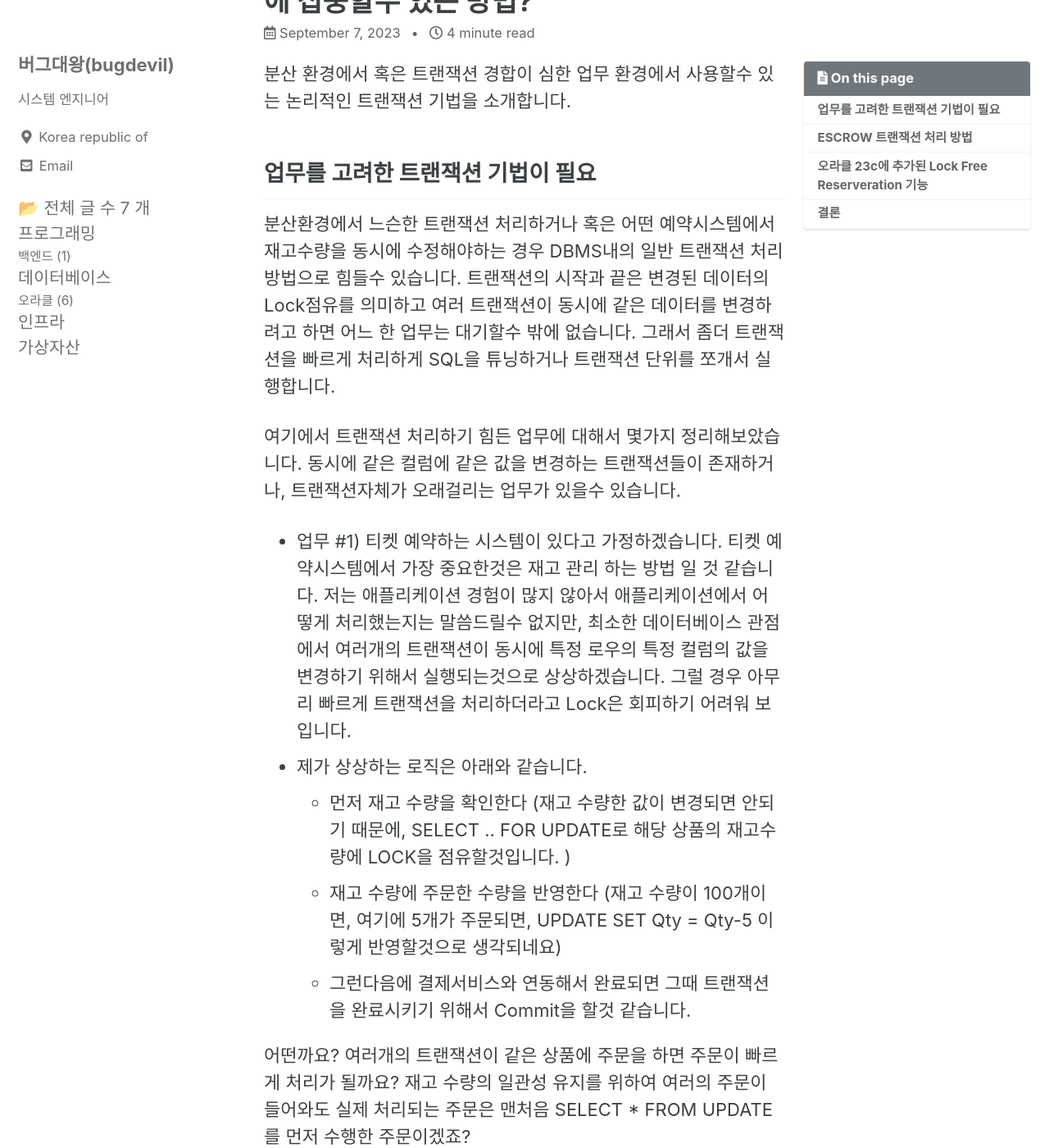
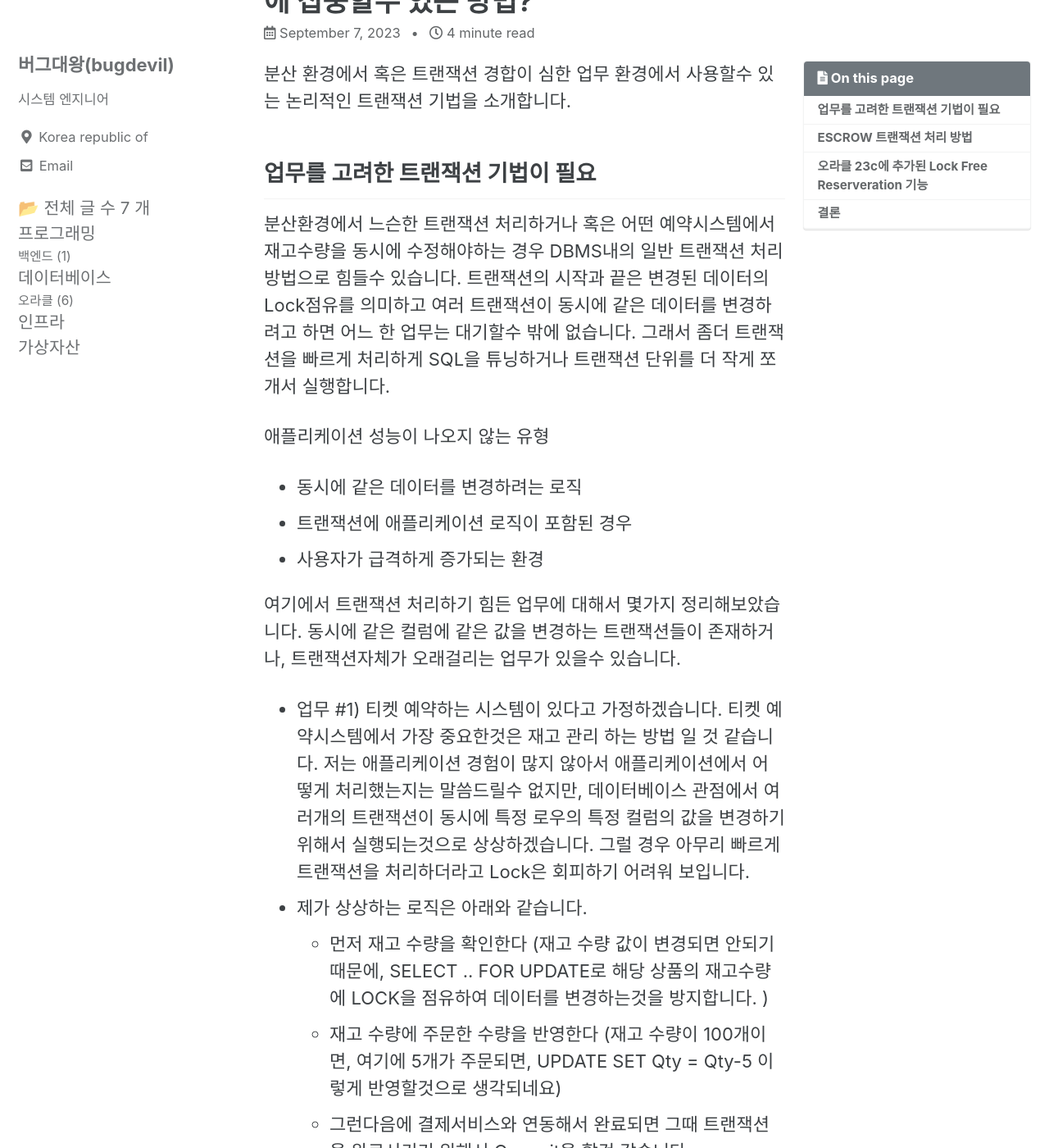
Before and after one commit to kosate/kosate.github.io, a Jekyll site: the page built from _posts/2023-09-07-how-to-proceed-with-escrow-transaction.md, in a window 1280 px wide and 1400 px high, scrolled down 228 px. Shown: the whole window at 82% size. Built offline with Jekyll 4.4.1, drawn with Linux system fonts in a browser that asks for light colours; cached includes are drawn as plain includes; a script that is not in the unit is left out; comment, search, counter and statistics services are not loaded; some of the changed text lies outside the part shown.

Commit message:
modify typo

```diff
--- a/_posts/2023-09-07-how-to-proceed-with-escrow-transaction.md
+++ b/_posts/2023-09-07-how-to-proceed-with-escrow-transaction.md
@@ -18,20 +18,25 @@
 
 분산환경에서 느슨한 트랜잭션 처리하거나 혹은 어떤 예약시스템에서 재고수량을 동시에 수정해야하는 경우 DBMS내의 일반 트랜잭션 처리방법으로 힘들수 있습니다.
 트랜잭션의 시작과 끝은 변경된 데이터의 Lock점유를 의미하고 여러 트랜잭션이 동시에 같은 데이터를 변경하려고 하면 어느 한 업무는 대기할수 밖에 없습니다.
-그래서 좀더 트랜잭션을 빠르게 처리하게 SQL을 튜닝하거나 트랜잭션 단위를 쪼개서 실행합니다.
+그래서 좀더 트랜잭션을 빠르게 처리하게 SQL을 튜닝하거나 트랜잭션 단위를 더 작게 쪼개서 실행합니다.
+
+애플리케이션 성능이 나오지 않는 유형
+- 동시에 같은 데이터를 변경하려는 로직
+- 트랜잭션에 애플리케이션 로직이 포함된 경우
+- 사용자가 급격하게 증가되는 환경
 
 여기에서 트랜잭션 처리하기 힘든 업무에 대해서 몇가지 정리해보았습니다.
 동시에 같은 컬럼에 같은 값을 변경하는 트랜잭션들이 존재하거나, 트랜잭션자체가 오래걸리는 업무가 있을수 있습니다.
 
-- 업무 #1) 티켓 예약하는 시스템이 있다고 가정하겠습니다. 티켓 예약시스템에서 가장 중요한것은 재고 관리 하는 방법 일 것 같습니다. 저는 애플리케이션 경험이 많지 않아서 애플리케이션에서 어떻게 처리했는지는 말씀드릴수 없지만, 최소한 데이터베이스 관점에서 여러개의 트랜잭션이 동시에 특정 로우의 특정 컬럼의 값을 변경하기 위해서 실행되는것으로 상상하겠습니다.
+- 업무 #1) 티켓 예약하는 시스템이 있다고 가정하겠습니다. 티켓 예약시스템에서 가장 중요한것은 재고 관리 하는 방법 일 것 같습니다. 저는 애플리케이션 경험이 많지 않아서 애플리케이션에서 어떻게 처리했는지는 말씀드릴수 없지만, 데이터베이스 관점에서 여러개의 트랜잭션이 동시에 특정 로우의 특정 컬럼의 값을 변경하기 위해서 실행되는것으로 상상하겠습니다.
 그럴 경우 아무리 빠르게 트랜잭션을 처리하더라고 Lock은 회피하기 어려워 보입니다.
 - 제가 상상하는 로직은 아래와 같습니다.
-  - 먼저 재고 수량을 확인한다 (재고 수량한 값이 변경되면 안되기 때문에, SELECT .. FOR UPDATE로 해당 상품의 재고수량에 LOCK을 점유할것입니다. )
+  - 먼저 재고 수량을 확인한다 (재고 수량 값이 변경되면 안되기 때문에, SELECT .. FOR UPDATE로 해당 상품의 재고수량에 LOCK을 점유하여 데이터를 변경하는것을 방지합니다. )
   - 재고 수량에 주문한 수량을 반영한다 (재고 수량이 100개이면, 여기에 5개가 주문되면, UPDATE SET Qty = Qty-5 이렇게 반영할것으로 생각되네요)
   - 그런다음에 결제서비스와 연동해서 완료되면 그때 트랜잭션을 완료시키기 위해서 Commit을 할것 같습니다.
 
-어떤까요? 여러개의 트랜잭션이 같은 상품에 주문을 하면 주문이 빠르게 처리가 될까요?
-재고 수량의 일관성 유지를 위하여 여러의 주문이 들어와도 실제 처리되는 주문은 맨처음 SELECT * FROM UPDATE를 먼저 수행한 주문이겠죠?
+어떤까요? 여러개의 트랜잭션이 동시에 같은 상품에 주문을 하면 주문이 빠르게 처리가 될까요?
+재고 수량의 일관성 유지를 위하여 여러개의 주문이 동시에 들어와도 실제 처리되는 주문은 맨처음 SELECT * FROM UPDATE으로 LOCK선점한 주문일것입니다.
 
 - 업무 #2) MSA 환경에서 트랜잭션을 처리하기 위해서 SAGA 패턴을 사용했습니다. 주문업무는 내부적으로 재고서비스, 배송서비스, 결제서비스와 연결이 되어 있습니다.
 - 제가 상상하는 로직은 아래와 같습니다.
@@ -45,7 +50,7 @@
 분산된 환경에서는 서비스별로 분리가 되어 있기때문에 트랜잭션 처리가 어렵습니다. 혹여나 그중 하나의 서비스가 문제 생기면 트랜잭션을 Rollback을 해주는 보상로직이 필요합니다.(rollback하기 전까지 해당 데이터에 LOCK점유된 상태로 유지되고 있습니다.)
 그런데 보상로직이 수행되다가 stuck이 되었습니다. 무응답입니다. 그럼 영영 새로운주문은 처리 되지 않을것입니다. 왜냐하면 재고서비스에서 아직 살아 있는 트랜잭션이 다른 트랜잭션에서 데이터변경을 막고 있을것이기 때문입니다.
 
-간단하게 위 사례를 통해서 DBMS에서 일반적으로 사용하는 트랜잭션 처리방식으로는 업무특성을 고려했을때 처리하기 힘든것을 확인했습니다.
+위에 말씀드린 두가지 업무에서 어떻게 트랜잭션을 처리하면 좋을까요?
 
 ## ESCROW 트랜잭션 처리 방법
 
@@ -64,14 +69,14 @@
 - 트랜재션 처리 방법의 비교
   - 전통적인 트랜잭션 처리 방법
     - 설명 : 트랜잭션이 완료되기 전까지는 다른 트랜잭션에서는 해당 컬럼의 값을 변경하지 못하고 대기해야합니다.
-    - 동작방식 : update구문이 실행되면 해당 row에 Lock을 점유합니다., row에 실제 변경된 값으로 변경하고 변경전의 row정보는 undo에 저장합니다.(추후 트랜잭션 rollback을 위해 사용됨). 이러한 방식이 DBMS에 의해서 동작하는 일반방식이며 row값을 변경했으므로 트랜잭션이 완료되기 전까지는 계속 Lock을 점유한 상태로 유지합니다. 다른 트랜잭션에서 동일한 row의 값을 변경하려고 하면 lock점유를 위하여 대기해야합니다.
+    - 동작방식 : update구문이 실행되면 해당 row에 Lock을 점유합니다. row에 실제 변경된 값으로 변경하고 변경전의 row정보는 undo에 저장합니다.(추후 트랜잭션 rollback을 위해 사용됨). 이러한 방식이 DBMS에 의해서 동작하는 일반방식이며 row값을 변경했으므로 트랜잭션이 완료되기 전까지는 계속 Lock을 점유한 상태로 유지합니다. 다른 트랜잭션에서 동일한 row의 값을 변경하려고 하면 lock점유를 위하여 대기해야합니다.
     - 고려사항 : 트랜잭션이 길게 유지될 경우 문제가 될수 있습니다. 동일한 row에 업데이트하는 트랜잭션이 발생되면 해당 트랜잭션은 LOCK이 발생되므로 업무가 원활하게 처리 안될수 있습니다. 대부분의 일반적인 상황에서는 동일한 row을 변경하지 않도록 업무에서 제어합니다.
   - ESCROW 트랜잭션 처리 방법
     - 설명 : 같은 row의 특정 컬럼에 동시에 여러 사용자가 변경이 가능(lock free)
     - 동작방식 : update 구문이 실행되면 해당 row에 Lock을 점유하고 해당 row에 값을 변경하는것이 아니라 journal 테이블에 변경요청한 데이터를 추가합니다. 해당 row에 값을 변경한것이 아니므로 Lock을 점유하지 않습니다. 다른 트랜잭션에서는 동일한 row에 값을 변경하여도 동일하게 lock을 점유하지 않고 동작합니다. 트랜잭션이 commit되는 순간에 해당 row에 데이터가 반영합니다.
-    - 고려사항 : 트랜잭션을 오래 유지하여도 Lock 경함이 발생되지 않습니다. 그러나 특정 row의 값이 변경될수 있는 범위를 지정할 필요가 있습니다(예로 티켓예약을 하는데 재고가 없으면 안되는 업무있기 때문입니다.). 컬럼의 제약조건을 파악할때 jornal 테이블에 있는 데이터와 현재 row의 데이터를 sum하여 계산하도록 로직이 추가해야합니다. 전통적인 트랜잭션 처리에 비해서 내부 처리하는 SQL 개수가 많아지므로(journal 테이블관리, 현재 값을 계산하는 로직 수행) 단일 트랜잭션 속도는 저하될수 있습니다.
+    - 고려사항 : 트랜잭션을 오래 유지하여도 Lock 경함이 발생되지 않습니다. 그러나 특정 row의 값이 변경될수 있는 범위를 지정할 필요가 있습니다(예로 티켓예약을 하는데 재고가 없으면 안되는 업무있기 때문입니다.). 컬럼의 제약조건을 파악할때 journal 테이블에 있는 데이터와 현재 row의 데이터를 sum하여 계산하도록 로직이 추가해야합니다. 전통적인 트랜잭션 처리에 비해서 내부 처리하는 SQL 개수가 많아지므로(journal 테이블관리, 현재 값을 계산하는 로직 수행) 단일 트랜잭션 속도는 저하될수 있습니다.
 
-ESCROW 트랜잭션 처리방식에서는 곧바로 데이터를 수정하는것이 아니라 트랜잭션 목록에서 수정될 값들을 관리하고, 잠재적으로 처리될것으로 가정하고 관리합니다.
+ESCROW 트랜잭션 처리방식에서는 곧바로 데이터를 수정하는것이 아니라 트랜잭션 목록에서 수정될 값들을 관리하고, 잠재적으로 처리될것으로 가정합니다.
 
 ESCROW 트랜잭션 처리시 고려사항
   - 동시에 변경가능한 데이터 형식은 number여야합니다 ( journal테이블에 이력을 저장하고 현재 값을 계산하기 위하여 number여야 aggregate(sum)이 가능하기 때문입니다.)
```
